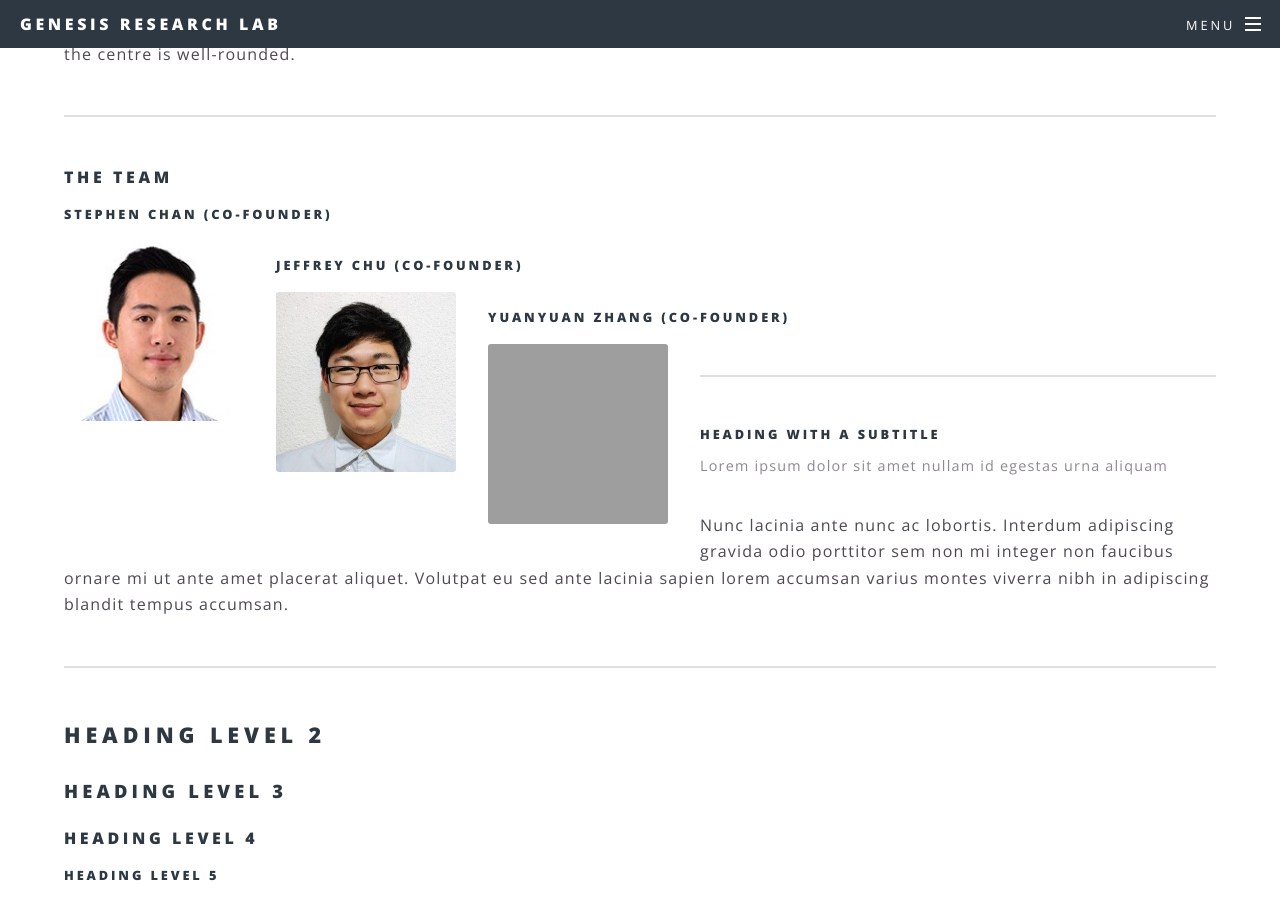
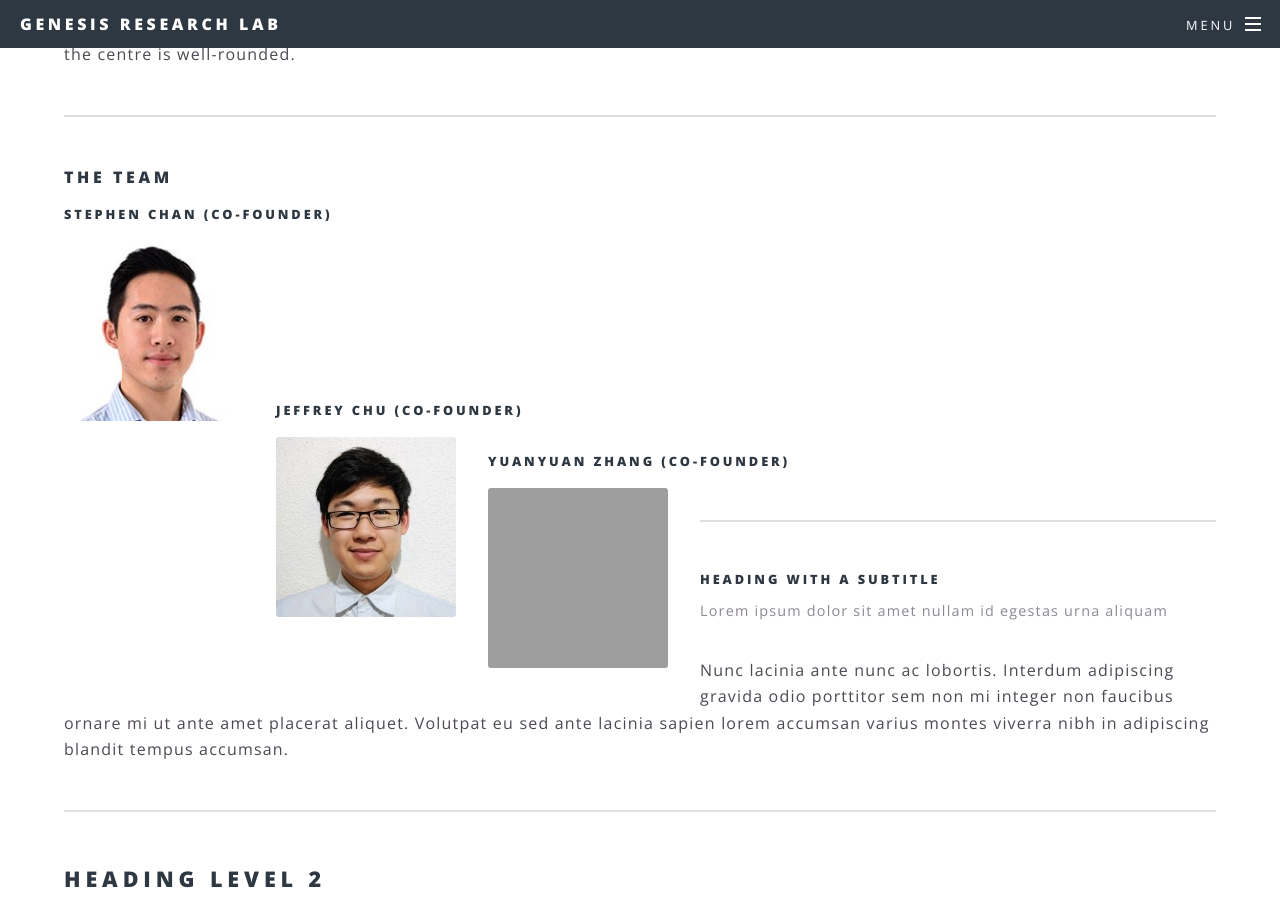
Before and after one commit to genesis-research-lab/genesis-research-lab.github.io, a Jekyll site: the page built from about.html, in a window 1280 px wide and 900 px high, scrolled down 476 px. Built offline with Jekyll 4.4.1, drawn with Linux system fonts in a browser that asks for light colours; grey boxes are pictures that could not be loaded.

Commit message:
update try breaks

```diff
--- a/about.html
+++ b/about.html
@@ -11,7 +11,13 @@
 					<h4>The Team</h4>
 				</header>
 				<h5>Stephen Chan (Co-Founder)</h5>
-				<p><span class="image left"><img src="images/stephen_chan.jpg" alt="" style="width:180px;height:180px;" /></span></p>
+				<p><span class="image left"><img src="images/stephen_chan.jpg" alt="" style="width:180px;height:180px;" /></span>
+				<br>
+				<br>
+				<br>
+				<br>
+				<br>
+				</p>
 				<h5>Jeffrey Chu (Co-Founder)</h5>
 				<p><span class="image left"><img src="images/jeffrey_chu.jpg" alt="" style="width:180px;height:180px;" /></span></p>
 				<h5>Yuanyuan Zhang (Co-Founder)</h5>
```
